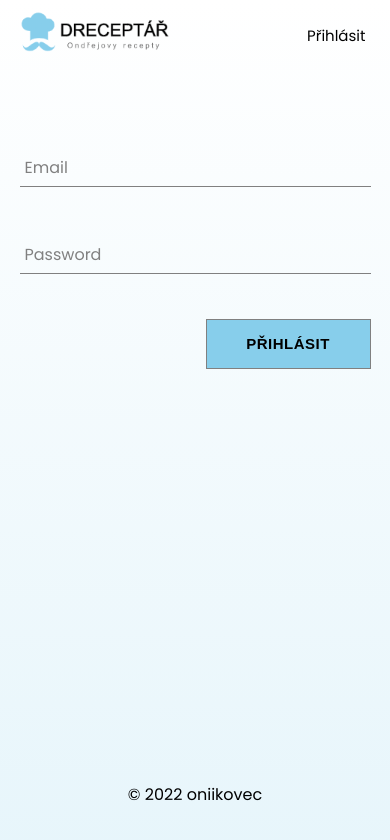
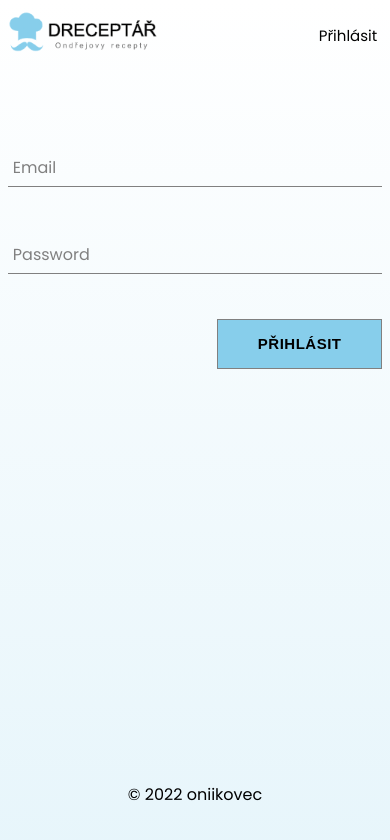
Before and after one commit to oniikovec/DREceptar, a React (Create React App) app: page /auth in a window 390 px wide. Shown: the top 840 px of the page. Built offline with nearby package versions, Linux system fonts and the light colour scheme; no server answers; the database is empty; a web font is replaced by a local one.

Commit message:
minor css changes

```diff
--- a/src/index.css
+++ b/src/index.css
@@ -26,7 +26,7 @@ body {
 }
 @media screen and (max-width: 600px) {
   body {
-    margin: 0% 5%;
+    margin: 0% 2%;
   }
 }
 
--- a/src/routes/recipe/recipe.styles.jsx
+++ b/src/routes/recipe/recipe.styles.jsx
@@ -41,7 +41,6 @@ export const RecipeContainer = styled.div`
   }
   @media screen and (max-width: 414px) {
     margin-top: 10px;
-    padding: 10px;
 
     h1 {
     font-size: 1.4rem;
@@ -71,6 +70,13 @@ export const RecipeImageContainer = styled.div`
   @media screen and (max-width: 1024px) {
     width: 100%;
   }
+  @media screen and (max-width: 600px) {
+    height: 300px;
+  }
+  @media screen and (max-width: 600px) {
+    height: 250px;
+  }
+
 `
 export const RecipeImage = styled.div`
   width: 100%;
```
